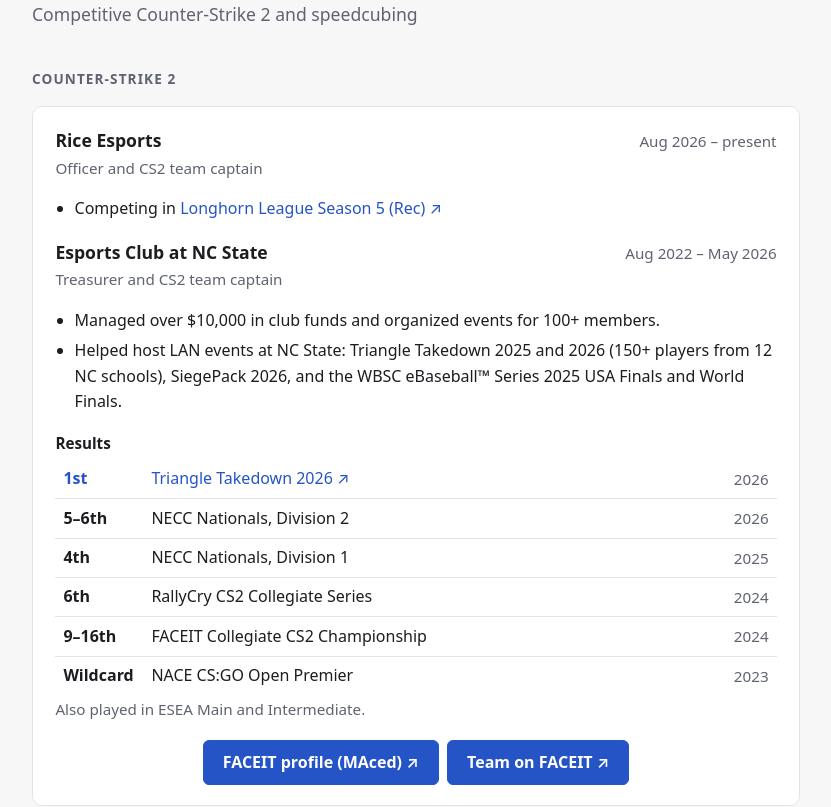
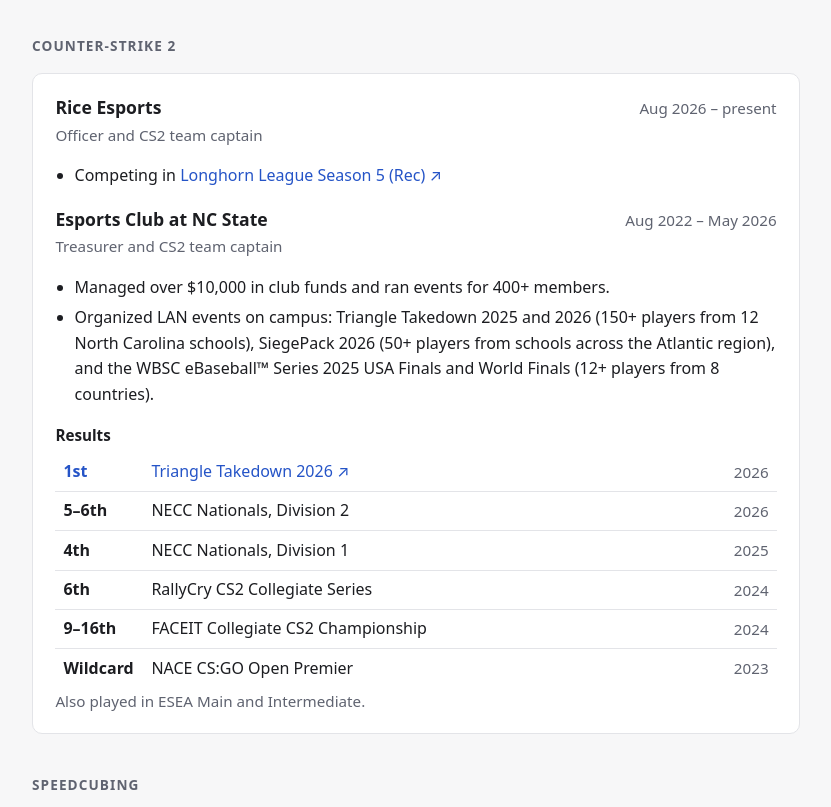
Before and after one commit to maced1/maced1.github.io, a plain HTML site: page hobbies.html in a window 1280 px wide. Shown: the part 149-956 px from the top of the page, without its empty margins (224-1055 px from the left). Drawn offline with Linux system fonts and the light colour scheme.

Commit message:
Tidy CS2 section: LAN events, remove FACEIT buttons

```diff
--- a/hobbies.html
+++ b/hobbies.html
@@ -33,7 +33,6 @@
 <main class="inner">
 
 <h1>Hobbies</h1>
-<p class="tagline">Competitive Counter-Strike 2 and speedcubing</p>
 
 <h2>Counter-Strike 2</h2>
 
@@ -53,8 +52,8 @@
   </div>
   <p class="meta">Treasurer and CS2 team captain</p>
   <ul>
-    <li>Managed over $10,000 in club funds and organized events for 100+ members.</li>
-    <li>Helped host LAN events at NC State: Triangle Takedown 2025 and 2026 (150+ players from 12 NC schools), SiegePack 2026, and the WBSC eBaseball&trade; Series 2025 USA Finals and World Finals.</li>
+    <li>Managed over $10,000 in club funds and ran events for 400+ members.</li>
+    <li>Organized LAN events on campus: Triangle Takedown 2025 and 2026 (150+ players from 12 North Carolina schools), SiegePack 2026 (50+ players from schools across the Atlantic region), and the WBSC eBaseball&trade; Series 2025 USA Finals and World Finals (12+ players from 8 countries).</li>
   </ul>
 
   <h4>Results</h4>
@@ -71,11 +70,6 @@
     </table>
   </div>
   <p class="meta">Also played in ESEA Main and Intermediate.</p>
-
-  <div class="links center">
-    <a class="button primary" href="https://www.faceit.com/en/players/MAced" target="_blank" rel="noopener">FACEIT profile (MAced) &nearr;</a>
-    <a class="button primary" href="https://www.faceit.com/en/teams/9d5674f3-b83b-45bc-88b2-291a108b69f2" target="_blank" rel="noopener">Team on FACEIT &nearr;</a>
-  </div>
 </div>
 
 <h2>Speedcubing</h2>
```
